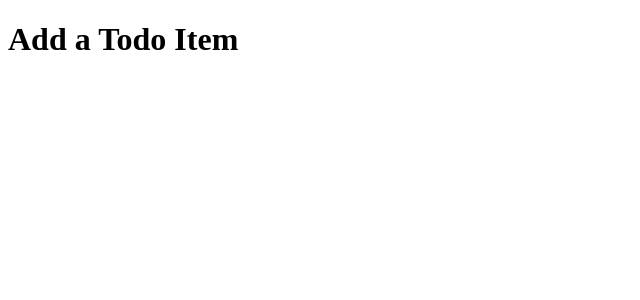
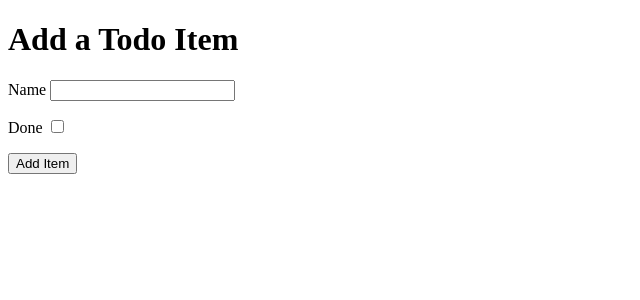
Before and after one commit to AndyMc3000/ci-fsf-hello-django, a Django app: template todo/templates/todo/add_item.html in a window 1280 px wide. Shown: the top 300 px of the page, without its empty margins (0-640 px from the left). Run offline with Django 3.2, Linux system fonts and the light colour scheme; the template is opened without the code that fills it, so the values that code supplies are empty.

Commit message:
Add 'add item' template and 'add item' form to that new template

```diff
--- a/django_todo/urls.py
+++ b/django_todo/urls.py
@@ -15,9 +15,10 @@ Including another URLconf
 """
 from django.contrib import admin
 from django.urls import path
-from todo.views import get_todo_list
+from todo.views import get_todo_list, add_item
 
 urlpatterns = [
     path('admin/', admin.site.urls),
-    path('', get_todo_list, name='get_todo_list')
+    path('', get_todo_list, name='get_todo_list'),
+    path('add', add_item, name='add')
 ]
--- a/todo/templates/todo/add_item.html
+++ b/todo/templates/todo/add_item.html
@@ -4,10 +4,28 @@
     <meta charset="UTF-8">
     <meta http-equiv="X-UA-Compatible" content="IE=edge">
     <meta name="viewport" content="width=device-width, initial-scale=1.0">
-    <title>Document</title>
+    <title>Add Item</title>
 </head>
 <body>
     <h1>Add a Todo Item </h1>
-
+    <form method="POST" action="add">
+        <div>
+            <p>
+                <lable for="id_name">Name</label>
+                <input type="text" id="id_name" name="id_name"/>
+            </p>
+        </div>
+        <div>
+            <p>
+                <lable for="id_done">Done</label>
+                <input type="checkbox" id="id_done" name="done"/>
+            </p>
+        </div>
+        <div>
+            <p>
+                <button type="submit">Add Item</button>
+            </p>
+        </div>
+    </form>
 </body>
 </html>
--- a/todo/templates/todo/todo_list.html
+++ b/todo/templates/todo/todo_list.html
@@ -3,7 +3,7 @@
 <head>
     <meta charset="UTF-8">
     <meta name="viewport" content="width=, initial-scale=1.0">
-    <title>Document</title>
+    <title>View Items</title>
 </head>
 <body>
     <h1>Things I need to do:</h1>
@@ -21,8 +21,7 @@
                 <td>You have nothing to do</td>
             </tr>
         {% endfor %}
-
-
     </table>
+    <a href="/add">Add an Item</a>
 </body>
 </html>
--- a/todo/views.py
+++ b/todo/views.py
@@ -10,3 +10,7 @@ def get_todo_list(request):
         'items': items
     }
     return render(request, 'todo/todo_list.html', context)
+
+
+def add_item(request):
+    return render(request, 'todo/add_item.html')
```
